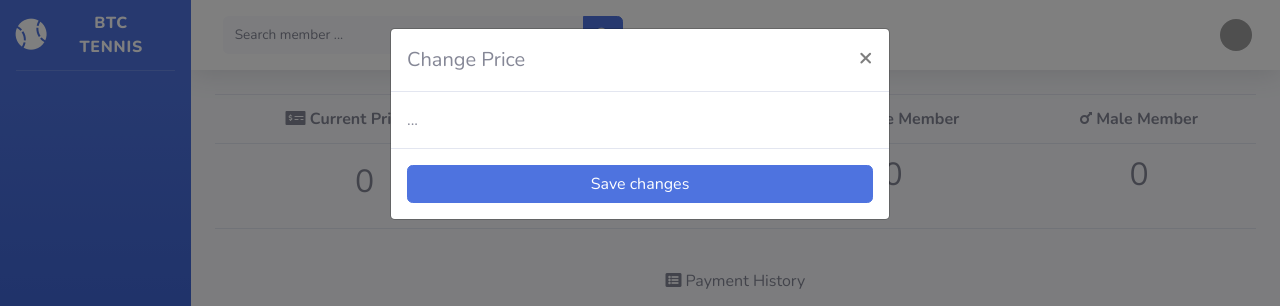
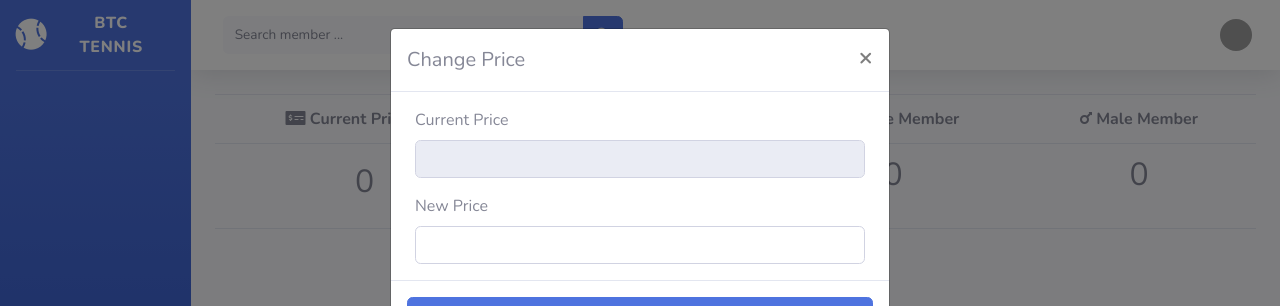
Before and after one commit to ariesetiadi00/ci4-login, a CodeIgniter 4 app: template app/Views/admin/index.php in a window 1280 px wide, after a click that opens the changed part. Shown: the top 306 px of the page. Run offline with PHP 8.4 and a stand-in for CodeIgniter, Linux system fonts and the light colour scheme; the template is opened without the code that fills it, so the values that code supplies are empty; some libraries are stand-ins or nearby versions; grey boxes are pictures that could not be loaded.

Commit message:
Add price update function on dashboard page

```diff
--- a/app/Controllers/Admin.php
+++ b/app/Controllers/Admin.php
@@ -18,6 +18,7 @@ class Admin extends BaseController
 
     public function index()
     {
+
         if ((session()->get('data')) == null) {
             return redirect()->to('/auth');
         }
--- a/app/Views/admin/index.php
+++ b/app/Views/admin/index.php
@@ -25,7 +25,7 @@
     </tr>
     <tr>
         <td>
-            <button type="button" class="btn" data-toggle="modal" data-target="#priceModal">
+            <button id="price-button" type="button" data-price="<?= $price[0]['price'] ?>" data-id="<?= $price[0]['id'] ?>" class="btn" data-toggle="modal" data-target="#priceModal">
                 <h2><?= number_format($price[0]['price'], 0) ?></h2>
             </button>
         </td>
@@ -89,11 +89,37 @@
                     <span aria-hidden="true">&times;</span>
                 </button>
             </div>
-            <div class="modal-body">
-                ...
+            <div class="price-modal-body">
+                <!-- Start Body -->
+                <div class="container pt-3">
+                    <div class="row">
+                        <div class="col">
+                            <form action="/payment/price" method="POST">
+
+                                <!-- Send hidden ID to Update -->
+                                <input id="price-id" type="hidden" name="price-id" value="">
+
+                                <!-- Old Price -->
+                                <div class="form-group">
+                                    <label for="old-price">Current Price</label>
+                                    <input name="old-price" type="text" class="form-control" id="old-price" disabled>
+                                </div>
+
+                                <!-- New Price -->
+                                <div class="form-group">
+                                    <label for="new-price">New Price</label>
+                                    <input name="new-price" type="text" class="form-control" id="new-price">
+                                </div>
+                        </div>
+                    </div>
+
+
+                    <!-- End Body -->
+                </div>
             </div>
             <div class="modal-footer">
-                <button type="button" class="btn btn-primary btn-block">Save changes</button>
+                <button type="submit" class="btn btn-primary btn-block">Save changes</button>
+                </form>
             </div>
         </div>
     </div>
--- a/app/Views/layout/template_main.php
+++ b/app/Views/layout/template_main.php
@@ -18,11 +18,6 @@
     <!-- Custom styles for this template-->
     <link href="/css/sb-admin-2.min.css" rel="stylesheet">
     <link href="/css/style.css" rel="stylesheet">
-
-    <!-- Reset From Script -->
-    <script src="/js/form-reset.js"></script>
-
-
 
 </head>
 
@@ -235,8 +230,8 @@
 
     <!-- Custom scripts for all pages-->
     <script src="/js/sb-admin-2.min.js"></script>
-    <!-- <script src="/js/member.js"></script>
-    <script src="/js/member-detail.js"></script> -->
+    <script src="/js/dashboard.js"></script>
+    <!-- <script src="/js/member-detail.js"></script> -->
 
 
 
--- a/public/js/member.js
+++ b/public/js/dashboard.js
@@ -1,4 +1,20 @@
-// // CREATE AND UPDATE FORM
+// // DASHBOARD DETAIL
+// ( PRICE, TOTAL, FEMALE, MALE )
+
+$(function () {
+  //   console.log("Aman");
+
+  //   PRICE
+  $("#price-button").on("click", function () {
+    //   Get Old Price
+    let oldPrice = $(this).data("price");
+    let id = $(this).data("id");
+
+    //   Set Old price to form input
+    $("input#old-price").val(oldPrice);
+    $("input#price-id").val(id);
+  });
+});
 
 // $(function () {
 //   // Prepare DOM
```
Also changed, not shown: app/Controllers/Payment.php (+30 -2 lines), public/js/form-reset.js (deleted, +0 -12 lines).
